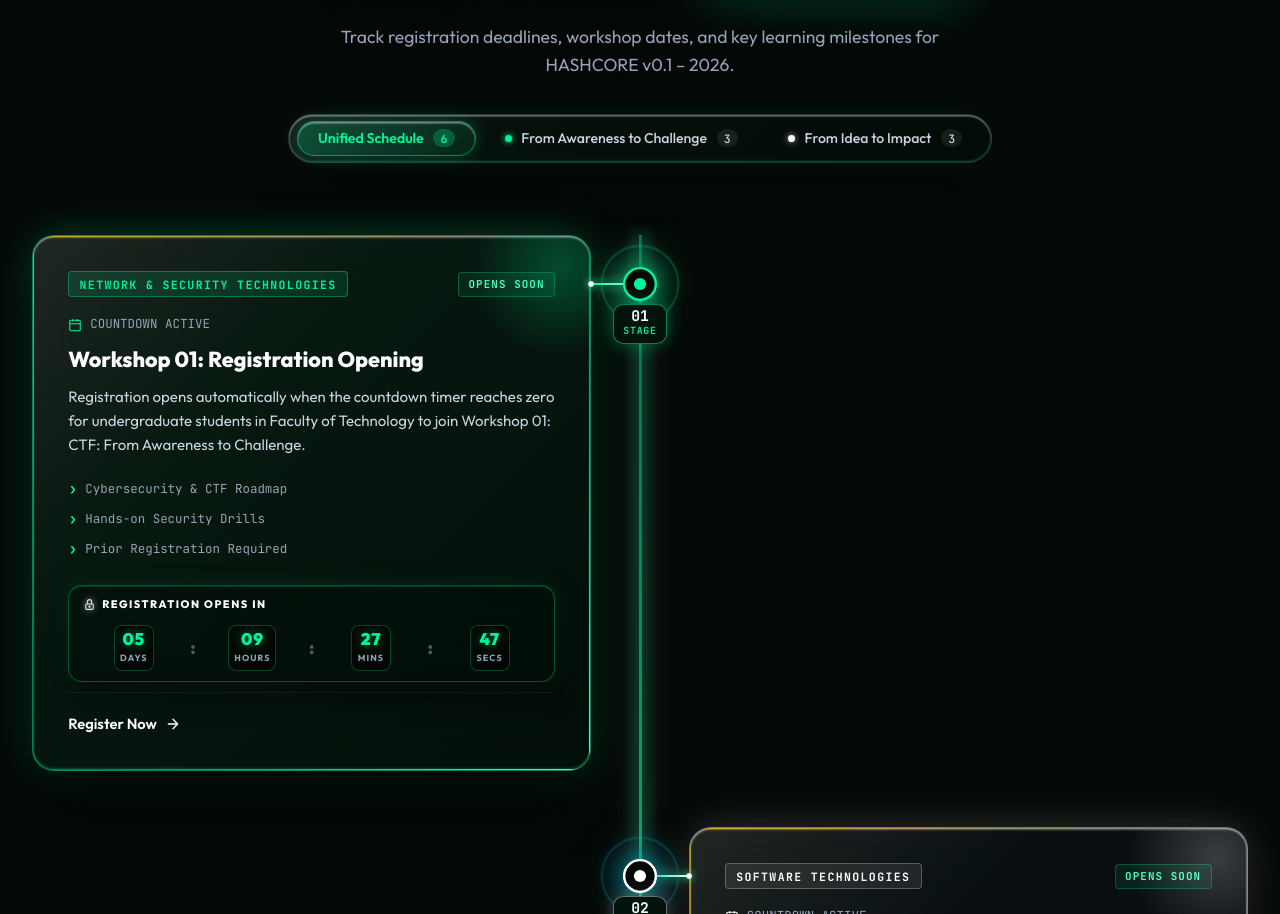
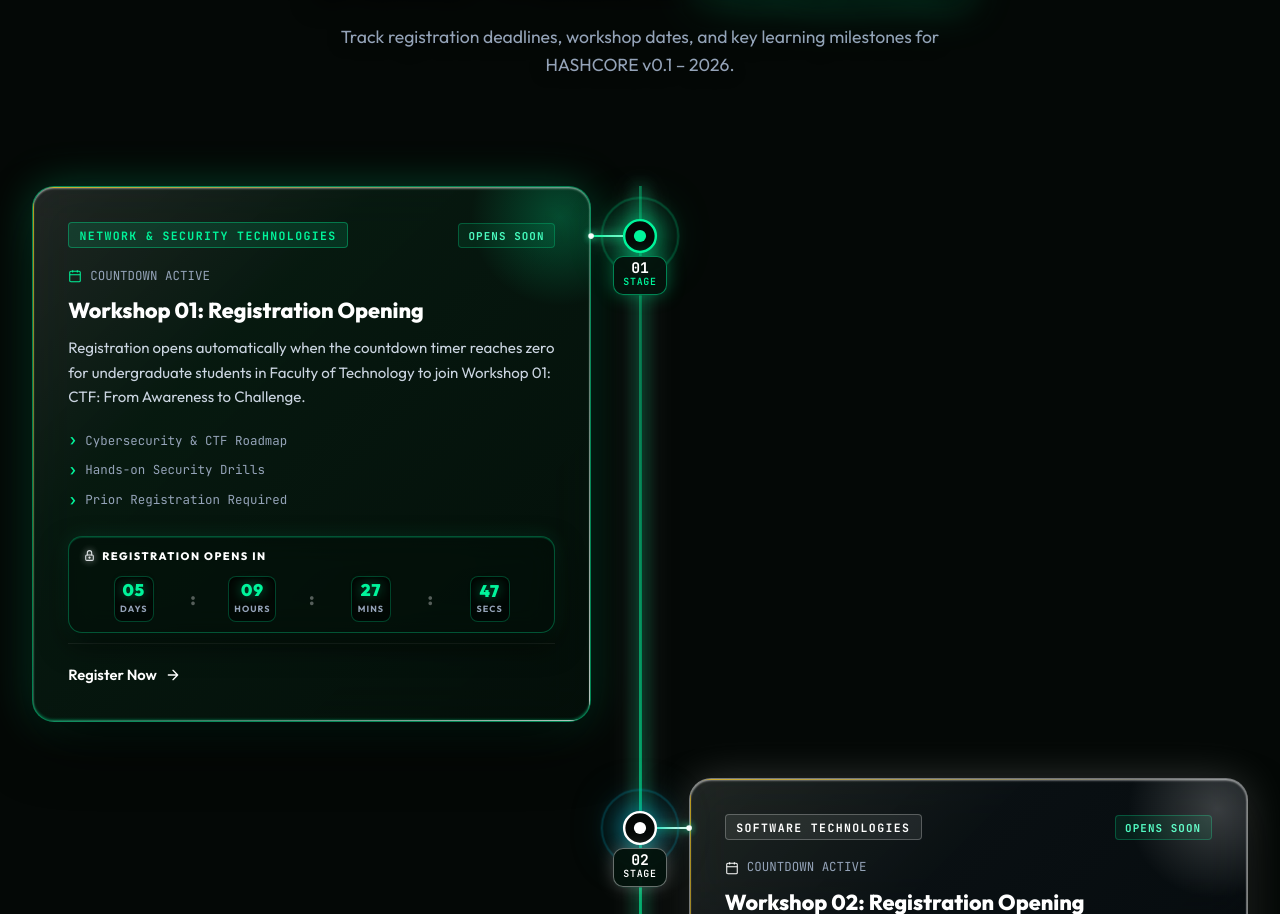
Before and after one commit to mohommadhuafnan/HASHCORE-2026, a React (Vite) app: page / in a window 1280 px wide. Shown: the part 2437-3351 px from the top of the page. Built offline with nearby package versions, Linux system fonts and the light colour scheme.

Commit message:
feat: remove timeline filter tabs capsule

```diff
--- a/src/components/Timeline/Timeline.jsx
+++ b/src/components/Timeline/Timeline.jsx
@@ -1,4 +1,4 @@
-import { useState, useMemo, useEffect, useRef } from 'react';
+import { useEffect, useRef } from 'react';
 import RegistrationCountdown, { WORKSHOP_UNLOCK_DATES } from '../common/RegistrationCountdown';
 import './Timeline.css';
 
@@ -92,14 +92,9 @@ const TIMELINE_DATA = [
 ];
 
 export default function Timeline({ onNavigateRegister }) {
-  const [activeFilter, setActiveFilter] = useState('ALL');
   const trackWrapperRef = useRef(null);
   const beamRef = useRef(null);
-
-  const filteredEvents = useMemo(() => {
-    if (activeFilter === 'ALL') return TIMELINE_DATA;
-    return TIMELINE_DATA.filter((event) => event.track === activeFilter);
-  }, [activeFilter]);
+  const filteredEvents = TIMELINE_DATA;
 
   // High-performance 120 FPS Scroll Lighting Animation
   useEffect(() => {
@@ -149,7 +144,7 @@ export default function Timeline({ onNavigateRegister }) {
       window.removeEventListener('scroll', handleScroll);
       window.removeEventListener('resize', handleScroll);
     };
-  }, [activeFilter]);
+  }, []);
 
   return (
     <section id="timeline" className="timeline-section">
@@ -165,36 +160,6 @@ export default function Timeline({ onNavigateRegister }) {
           <p className="section-desc">
             Track registration deadlines, workshop dates, and key learning milestones for HASHCORE v0.1 – 2026.
           </p>
-
-          {/* Interactive Filter Pills */}
-          <div className="timeline-filter-bar reveal-on-scroll stagger-1">
-            <button
-              type="button"
-              className={`filter-btn ${activeFilter === 'ALL' ? 'active' : ''}`}
-              onClick={() => setActiveFilter('ALL')}
-            >
-              <span>Unified Schedule</span>
-              <span className="filter-count">6</span>
-            </button>
-            <button
-              type="button"
-              className={`filter-btn ctf-tab ${activeFilter === 'CTF' ? 'active' : ''}`}
-              onClick={() => setActiveFilter('CTF')}
-            >
-              <span className="tab-indicator ctf-dot" />
-              <span>From Awareness to Challenge</span>
-              <span className="filter-count">3</span>
-            </button>
-            <button
-              type="button"
-              className={`filter-btn webdev-tab ${activeFilter === 'WEBDEV' ? 'active' : ''}`}
-              onClick={() => setActiveFilter('WEBDEV')}
-            >
-              <span className="tab-indicator webdev-dot" />
-              <span>From Idea to Impact</span>
-              <span className="filter-count">3</span>
-            </button>
-          </div>
         </div>
 
         {/* Timeline Spine & Nodes with Scroll-Driven Lighting */}
```
